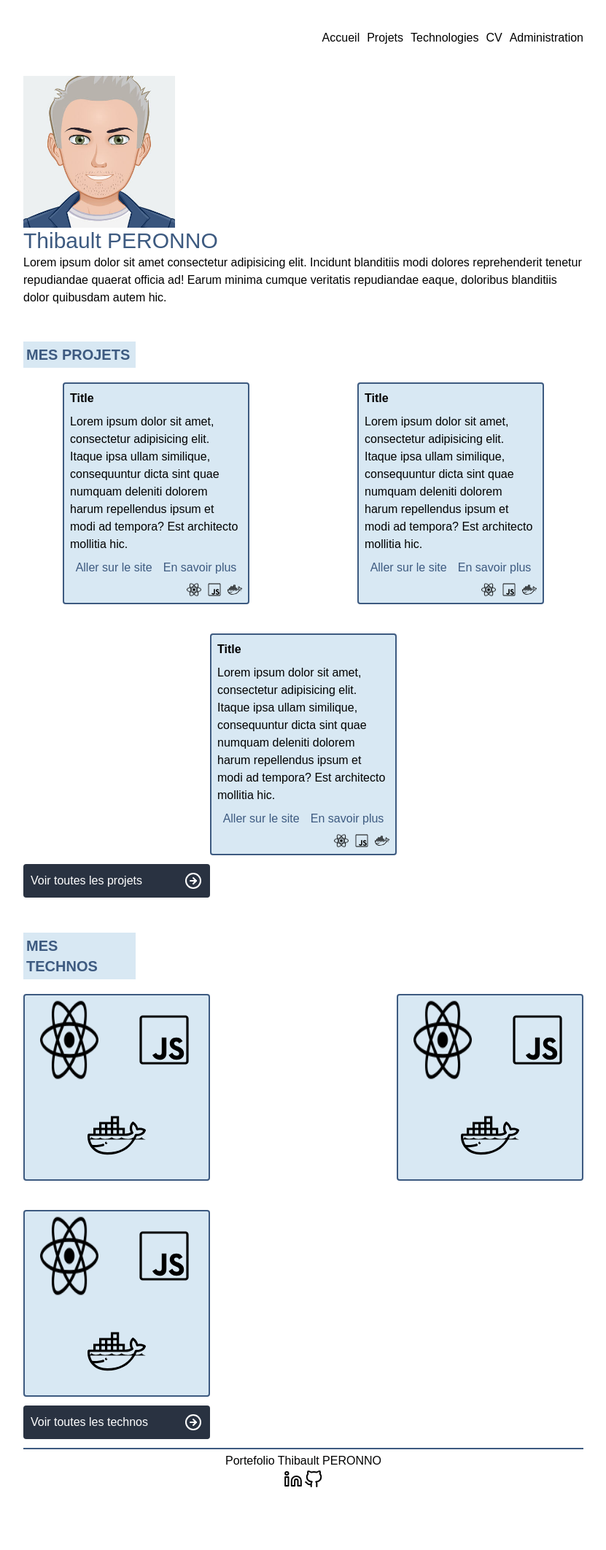
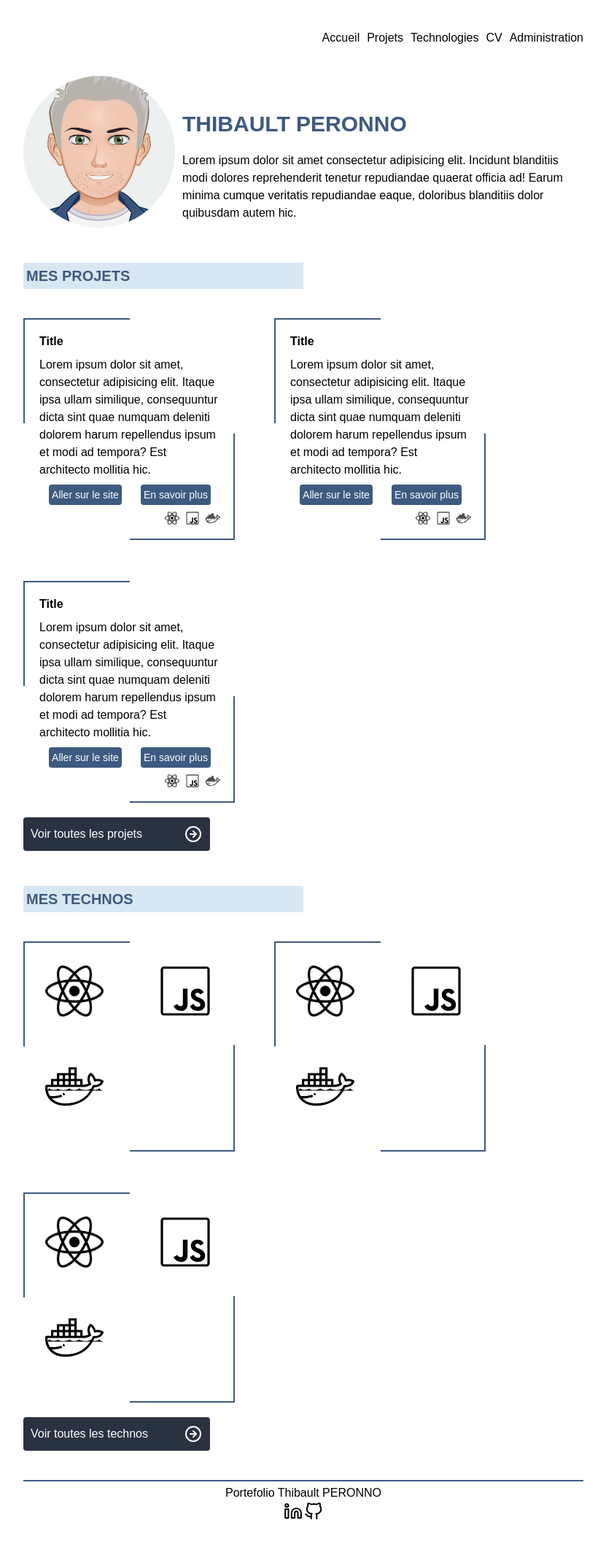
Before and after one commit to thibault-peronno/portefolio, a PHP site: page /app/views/home.htm in a window 1280 px wide. Shown: the whole page at 73% size, without its empty margins (224-1055 px from the left). Before the commit the page ends 2038 px from the top, so only its background shows below. Run offline with PHP 8.4, Linux system fonts and the light colour scheme.

Commit message:
home page v1 done

```diff
--- a/app/views/home.htm
+++ b/app/views/home.htm
@@ -10,9 +10,11 @@
     />
   </head>
 
-  <body class="px-2 sm:px-vpc">
+  <body class="px-2 md:px-dpc xl:px-vpc">
     <header>
-      <ul class="flex flex-col gap-2.5 sm:flex-row sm:justify-end	 sm:my-5 sm:py-5">
+      <ul
+        class="flex flex-col gap-2.5 sm:flex-row sm:justify-end sm:my-5 sm:py-5"
+      >
         <li>Accueil</li>
         <li>Projets</li>
         <li>Technologies</li>
@@ -21,26 +23,40 @@
       </ul>
     </header>
     <main>
-      <section class="flex flex-col">
-        <img src="../../public/assets/images/face_co.jpg" alt="" class="w-52" />
-        <h1 class="text-3xl text-secondary">Thibault PERONNO</h1>
+      <section class="flex flex-col sm:flex-row">
+        <img src="../../public/assets/images/face_co.jpg" alt="" class="w-52 h-52 rounded-full sm:mr-2.5" />
+        <div class="flex flex-col">
+          <h1
+            class="text-3xl text-secondary mb-5 text-secondary uppercase font-bold sm:mt-12"
+          >
+            Thibault PERONNO
+          </h1>
           <p>
             Lorem ipsum dolor sit amet consectetur adipisicing elit. Incidunt
             blanditiis modi dolores reprehenderit tenetur repudiandae quaerat
             officia ad! Earum minima cumque veritatis repudiandae eaque, doloribus
             blanditiis dolor quibusdam autem hic.
           </p>
+        </div>
       </section>
       <section>
-        <h2 class="bg-primary text-secondary text-xl uppercase font-bold p-1 my-5 sm:w-[20%] sm:mt-12">
+        <h2
+          class="bg-primary text-secondary text-xl uppercase font-bold p-1 my-10 sm:w-6/12 sm:mt-12"
+        >
           Mes projets
         </h2>
         <!-- For scroll works, you need add flex and shrink=0. Shrink allow to keep the width like we ask. the class to use scroll with tailwind
         is snap on parent and snap-position on child -->
-        <div class="snap-x flex overflow-x-auto gap-5 sm:snap-none sm:gap-10 sm:flex-wrap sm:justify-around">
         <div
-            class="snap-start bg-primary border-2 border-secondary rounded p-2 w-64 shrink-0"
+          class="snap-x flex overflow-x-auto gap-5 pl-0.5 sm:snap-none sm:gap-14 sm:flex-wrap"
         >
+          <div class="snap-start p-5 w-72 shrink-0 relative">
+            <span
+              class="absolute w-6/12 h-0.5 bg-secondary top-0 left-0"
+            ></span>
+            <span
+              class="absolute w-6/12 h-0.5 bg-secondary top-0 left-0 origin-top-left rotate-90"
+            ></span>
             <h3 class="font-bold mb-2">Title</h3>
             <p class="mb-2">
               Lorem ipsum dolor sit amet, consectetur adipisicing elit. Itaque
@@ -49,8 +65,16 @@
               architecto mollitia hic.
             </p>
             <div class="flex justify-around mb-2 text-secondary">
-              <p>Aller sur le site</p>
-              <p>En savoir plus</p>
+              <button
+                class="text-white bg-secondary rounded p-1 text-sm hover:bg-primary hover:text-secondary"
+              >
+                Aller sur le site
+              </button>
+              <button
+                class="text-white bg-secondary rounded p-1 text-sm hover:bg-primary hover:text-secondary"
+              >
+                En savoir plus
+              </button>
             </div>
             <div class="flex justify-end gap-2">
               <img
@@ -69,10 +93,20 @@
                 class="w-5"
               />
             </div>
+            <span
+              class="absolute w-6/12 h-0.5 bg-secondary bottom-0 right-0"
+            ></span>
+            <span
+              class="absolute w-6/12 h-0.5 bg-secondary bottom-0 right-0 origin-top-right rotate-90"
+            ></span>
           </div>
-          <div
-            class=" snap-start bg-primary border-2 border-secondary rounded p-2 w-64 shrink-0"
-          >
+          <div class="snap-start p-5 w-72 shrink-0 relative">
+            <span
+              class="absolute w-6/12 h-0.5 bg-secondary top-0 left-0"
+            ></span>
+            <span
+              class="absolute w-6/12 h-0.5 bg-secondary top-0 left-0 origin-top-left rotate-90"
+            ></span>
             <h3 class="font-bold mb-2">Title</h3>
             <p class="mb-2">
               Lorem ipsum dolor sit amet, consectetur adipisicing elit. Itaque
@@ -81,8 +115,16 @@
               architecto mollitia hic.
             </p>
             <div class="flex justify-around mb-2 text-secondary">
-              <p>Aller sur le site</p>
-              <p>En savoir plus</p>
+              <button
+                class="text-white bg-secondary rounded p-1 text-sm hover:bg-primary hover:text-secondary"
+              >
+                Aller sur le site
+              </button>
+              <button
+                class="text-white bg-secondary rounded p-1 text-sm hover:bg-primary hover:text-secondary"
+              >
+                En savoir plus
+              </button>
             </div>
             <div class="flex justify-end gap-2">
               <img
@@ -101,10 +143,20 @@
                 class="w-5"
               />
             </div>
+            <span
+              class="absolute w-6/12 h-0.5 bg-secondary bottom-0 right-0"
+            ></span>
+            <span
+              class="absolute w-6/12 h-0.5 bg-secondary bottom-0 right-0 origin-top-right rotate-90"
+            ></span>
           </div>
-          <div
-            class=" snap-start bg-primary border-2 border-secondary rounded p-2 w-64 shrink-0"
-          >
+          <div class="snap-start p-5 w-72 shrink-0 relative">
+            <span
+              class="absolute w-6/12 h-0.5 bg-secondary top-0 left-0"
+            ></span>
+            <span
+              class="absolute w-6/12 h-0.5 bg-secondary top-0 left-0 origin-top-left rotate-90"
+            ></span>
             <h3 class="font-bold mb-2">Title</h3>
             <p class="mb-2">
               Lorem ipsum dolor sit amet, consectetur adipisicing elit. Itaque
@@ -113,8 +165,8 @@
               architecto mollitia hic.
             </p>
             <div class="flex justify-around mb-2 text-secondary">
-              <p>Aller sur le site</p>
-              <p>En savoir plus</p>
+              <button class="text-white bg-secondary rounded p-1 text-sm hover:bg-primary hover:text-secondary">Aller sur le site</button>
+              <button class="text-white bg-secondary rounded p-1 text-sm hover:bg-primary hover:text-secondary">En savoir plus</button>
             </div>
             <div class="flex justify-end gap-2">
               <img
@@ -133,87 +185,143 @@
                 class="w-5"
               />
             </div>
+            <span
+              class="absolute w-6/12 h-0.5 bg-secondary bottom-0 right-0"
+            ></span>
+            <span
+              class="absolute w-6/12 h-0.5 bg-secondary bottom-0 right-0 origin-top-right rotate-90"
+            ></span>
           </div>
         </div>
-        <button class="bg-btn-sec rounded flex p-2.5 justify-between items-center	 mt-3 w-64">
+        <button
+          class="bg-btn-sec rounded flex p-2.5 justify-between items-center mt-5 w-64"
+        >
           <p class="text-white">Voir toutes les projets</p>
-          <img src="../../public/assets/images/icons/arrow-right-circle.svg" alt="">
+          <img
+            src="../../public/assets/images/icons/arrow-right-circle.svg"
+            alt=""
+          />
         </button>
       </section>
       <section>
-        <h2 class="bg-primary text-secondary text-xl uppercase font-bold p-1 my-5 sm:w-[20%] sm:mt-12">
+        <h2
+          class="bg-primary text-secondary text-xl uppercase font-bold p-1 my-10 sm:w-6/12 sm:mt-12"
+        >
           Mes technos
         </h2>
-        <div class="snap-x flex overflow-x-auto gap-5 sm:snap-none sm:gap-10 sm:flex-wrap sm:justify-between">
         <div
-            class="bg-primary border-2 border-secondary rounded w-64 h-64 flex flex-wrap justify-around gap-2 snap-start shrink-0"
+          class="snap-x flex overflow-x-auto gap-5 pl-0.5 sm:snap-none sm:gap-14 sm:flex-wrap"
         >
+          <div
+            class="relative w-72 h-72 flex flex-wrap justify-between gap-7 snap-start shrink-0 p-7"
+          >
+            <span
+              class="absolute w-6/12 h-0.5 bg-secondary top-0 left-0"
+            ></span>
+            <span
+              class="absolute w-6/12 h-0.5 bg-secondary top-0 left-0 origin-top-left rotate-90"
+            ></span>
             <img
               src="../../public/assets/images/icons/react_mono.png"
               alt=""
-              class="w-20"
+              class="w-20 h-20"
             />
             <img
               src="../../public/assets/images/icons/javascript_mono.svg"
               alt=""
-              class="w-20"
+              class="w-20 h-20"
             />
             <img
               src="../../public/assets/images/icons/docker_mono.svg"
               alt=""
-              class="w-20"
+              class="w-20 h-20"
             />
+            <span
+              class="absolute w-6/12 h-0.5 bg-secondary bottom-0 right-0"
+            ></span>
+            <span
+              class="absolute w-6/12 h-0.5 bg-secondary bottom-0 right-0 origin-top-right rotate-90"
+            ></span>
           </div>
           <div
-            class="bg-primary border-2 border-secondary rounded w-64 h-64 flex flex-wrap justify-around gap-2 snap-start shrink-0"
+            class="relative w-72 h-72 flex flex-wrap justify-between gap-7 snap-start shrink-0 p-7"
           >
+            <span
+              class="absolute w-6/12 h-0.5 bg-secondary top-0 left-0"
+            ></span>
+            <span
+              class="absolute w-6/12 h-0.5 bg-secondary top-0 left-0 origin-top-left rotate-90"
+            ></span>
             <img
               src="../../public/assets/images/icons/react_mono.png"
               alt=""
-              class="w-20"
+              class="w-20 h-20"
             />
             <img
               src="../../public/assets/images/icons/javascript_mono.svg"
               alt=""
-              class="w-20"
+              class="w-20 h-20"
             />
             <img
               src="../../public/assets/images/icons/docker_mono.svg"
               alt=""
-              class="w-20"
+              class="w-20 h-20"
             />
+            <span
+              class="absolute w-6/12 h-0.5 bg-secondary bottom-0 right-0"
+            ></span>
+            <span
+              class="absolute w-6/12 h-0.5 bg-secondary bottom-0 right-0 origin-top-right rotate-90"
+            ></span>
           </div>
           <div
-            class="bg-primary border-2 border-secondary rounded w-64 h-64 flex flex-wrap justify-around gap-2 snap-start shrink-0"
+            class="relative w-72 h-72 flex flex-wrap justify-between gap-7 snap-start shrink-0 p-7"
           >
+            <span
+              class="absolute w-6/12 h-0.5 bg-secondary top-0 left-0"
+            ></span>
+            <span
+              class="absolute w-6/12 h-0.5 bg-secondary top-0 left-0 origin-top-left rotate-90"
+            ></span>
             <img
               src="../../public/assets/images/icons/react_mono.png"
               alt=""
-              class="w-20"
+              class="w-20 h-20"
             />
             <img
               src="../../public/assets/images/icons/javascript_mono.svg"
               alt=""
-              class="w-20"
+              class="w-20 h-20"
             />
             <img
               src="../../public/assets/images/icons/docker_mono.svg"
               alt=""
-              class="w-20"
+              class="w-20 h-20"
             />
+            <span
+              class="absolute w-6/12 h-0.5 bg-secondary bottom-0 right-0"
+            ></span>
+            <span
+              class="absolute w-6/12 h-0.5 bg-secondary bottom-0 right-0 origin-top-right rotate-90"
+            ></span>
           </div>
         </div>
-        <button class="bg-btn-sec rounded flex p-2.5 justify-between items-center	 mt-3 w-64">
+        <button
+          class="bg-btn-sec rounded flex p-2.5 justify-between items-center mt-5 w-64"
+        >
           <p class="text-white">Voir toutes les technos</p>
-          <img src="../../public/assets/images/icons/arrow-right-circle.svg" alt="">
+          <img
+            src="../../public/assets/images/icons/arrow-right-circle.svg"
+            alt=""
+          />
         </button>
       </section>
     </main>
-    <footer class="border-secondary border-t-2 my-3 pt-1">
-      <p class="text-center	">Portefolio Thibault PERONNO</p>
+    <footer class="border-secondary border-t-2 my-10 pt-1">
+      <p class="text-center">Portefolio Thibault PERONNO</p>
       <div class="flex justify-center">
-        <img src="../../public/assets/images/icons/linkedin.svg" alt="">
-        <img src="../../public/assets/images/icons/github.svg" alt="">
+        <img src="../../public/assets/images/icons/linkedin.svg" alt="" />
+        <img src="../../public/assets/images/icons/github.svg" alt="" />
       </div>
     </footer>
   </body>
--- a/style/output.css
+++ b/style/output.css
@@ -649,10 +649,26 @@ video {
   inset: -0.25rem;
 }
 
+.bottom-0 {
+  bottom: 0px;
+}
+
 .end-1 {
   inset-inline-end: 0.25rem;
 }
 
+.left-0 {
+  left: 0px;
+}
+
+.right-0 {
+  right: 0px;
+}
+
+.top-0 {
+  top: 0px;
+}
+
 .isolate {
   isolation: isolate;
 }
@@ -703,6 +719,11 @@ video {
 
 .clear-none {
   clear: none;
+}
+
+.my-10 {
+  margin-top: 2.5rem;
+  margin-bottom: 2.5rem;
 }
 
 .my-2 {
@@ -734,6 +755,10 @@ video {
 
 .mt-3 {
   margin-top: 0.75rem;
+}
+
+.mt-5 {
+  margin-top: 1.25rem;
 }
 
 .box-border {
@@ -835,8 +860,24 @@ video {
   display: none;
 }
 
-.h-64 {
-  height: 16rem;
+.h-0 {
+  height: 0px;
+}
+
+.h-0\.5 {
+  height: 0.125rem;
+}
+
+.h-20 {
+  height: 5rem;
+}
+
+.h-72 {
+  height: 18rem;
+}
+
+.h-52 {
+  height: 13rem;
 }
 
 .w-20 {
@@ -851,10 +892,18 @@ video {
   width: 13rem;
 }
 
+.w-6\/12 {
+  width: 50%;
+}
+
 .w-64 {
   width: 16rem;
 }
 
+.w-72 {
+  width: 18rem;
+}
+
 .w-\[this-is\\\\\] {
   width: this-is\\;
 }
@@ -913,6 +962,19 @@ video {
 
 .border-separate {
   border-collapse: separate;
+}
+
+.origin-top-left {
+  transform-origin: top left;
+}
+
+.origin-top-right {
+  transform-origin: top right;
+}
+
+.rotate-90 {
+  --tw-rotate: 90deg;
+  transform: translate(var(--tw-translate-x), var(--tw-translate-y)) rotate(var(--tw-rotate)) skewX(var(--tw-skew-x)) skewY(var(--tw-skew-y)) scaleX(var(--tw-scale-x)) scaleY(var(--tw-scale-y));
 }
 
 .\!transform {
@@ -1405,6 +1467,10 @@ video {
   gap: 1.25rem;
 }
 
+.gap-7 {
+  gap: 1.75rem;
+}
+
 .space-x-2 > :not([hidden]) ~ :not([hidden]) {
   --tw-space-x-reverse: 0;
   margin-right: calc(0.5rem * var(--tw-space-x-reverse));
@@ -1721,6 +1787,10 @@ video {
   border-radius: 0.25rem;
 }
 
+.rounded-full {
+  border-radius: 9999px;
+}
+
 .rounded-b {
   border-bottom-right-radius: 0.25rem;
   border-bottom-left-radius: 0.25rem;
@@ -1787,10 +1857,6 @@ video {
   border-width: 1px;
 }
 
-.border-2 {
-  border-width: 2px;
-}
-
 .border-x {
   border-left-width: 1px;
   border-right-width: 1px;
@@ -1878,6 +1944,11 @@ video {
   background-color: rgb(216 232 243 / var(--tw-bg-opacity));
 }
 
+.bg-secondary {
+  --tw-bg-opacity: 1;
+  background-color: rgb(61 90 128 / var(--tw-bg-opacity));
+}
+
 .decoration-slice {
   -webkit-box-decoration-break: slice;
           box-decoration-break: slice;
@@ -2000,6 +2071,14 @@ video {
   padding: 0.625rem;
 }
 
+.p-5 {
+  padding: 1.25rem;
+}
+
+.p-7 {
+  padding: 1.75rem;
+}
+
 .px-2 {
   padding-left: 0.5rem;
   padding-right: 0.5rem;
@@ -2010,6 +2089,14 @@ video {
   padding-bottom: 1.25rem;
 }
 
+.pl-0 {
+  padding-left: 0px;
+}
+
+.pl-0\.5 {
+  padding-left: 0.125rem;
+}
+
 .pt-1 {
   padding-top: 0.25rem;
 }
@@ -2078,6 +2165,11 @@ video {
 .text-xl {
   font-size: 1.25rem;
   line-height: 1.75rem;
+}
+
+.text-sm {
+  font-size: 0.875rem;
+  line-height: 1.25rem;
 }
 
 .font-bold {
@@ -2531,8 +2623,28 @@ video {
   }
 }
 
+.hover\:bg-primary:hover {
+  --tw-bg-opacity: 1;
+  background-color: rgb(216 232 243 / var(--tw-bg-opacity));
+}
+
+.hover\:bg-secondary:hover {
+  --tw-bg-opacity: 1;
+  background-color: rgb(61 90 128 / var(--tw-bg-opacity));
+}
+
 .hover\:font-bold:hover {
   font-weight: 700;
+}
+
+.hover\:text-white:hover {
+  --tw-text-opacity: 1;
+  color: rgb(255 255 255 / var(--tw-text-opacity));
+}
+
+.hover\:text-secondary:hover {
+  --tw-text-opacity: 1;
+  color: rgb(61 90 128 / var(--tw-text-opacity));
 }
 
 .before\:hover\:text-center:hover::before {
@@ -2563,6 +2675,14 @@ video {
     margin-top: 3rem;
   }
 
+  .sm\:mr-2 {
+    margin-right: 0.5rem;
+  }
+
+  .sm\:mr-2\.5 {
+    margin-right: 0.625rem;
+  }
+
   .sm\:flex {
     display: flex;
   }
@@ -2583,6 +2703,10 @@ video {
     width: 30%;
   }
 
+  .sm\:w-6\/12 {
+    width: 50%;
+  }
+
   .sm\:snap-none {
     scroll-snap-type: none;
   }
@@ -2603,12 +2727,16 @@ video {
     justify-content: space-between;
   }
 
-  .sm\:justify-around {
-    justify-content: space-around;
-  }
-
   .sm\:gap-10 {
     gap: 2.5rem;
+  }
+
+  .sm\:gap-12 {
+    gap: 3rem;
+  }
+
+  .sm\:gap-14 {
+    gap: 3.5rem;
   }
 
   .sm\:px-vpc {
@@ -2621,8 +2749,32 @@ video {
     padding-bottom: 1.25rem;
   }
 
+  .sm\:px-dpc {
+    padding-left: 10%;
+    padding-right: 10%;
+  }
+
   .sm\:underline {
     text-decoration-line: underline;
+  }
+}
+
+@media (min-width: 768px) {
+  .md\:px-vpc {
+    padding-left: 20%;
+    padding-right: 20%;
+  }
+
+  .md\:px-dpc {
+    padding-left: 10%;
+    padding-right: 10%;
+  }
+}
+
+@media (min-width: 1280px) {
+  .xl\:px-vpc {
+    padding-left: 20%;
+    padding-right: 20%;
   }
 }
 
```
Lines whose indentation alone changed are shown as unchanged.
